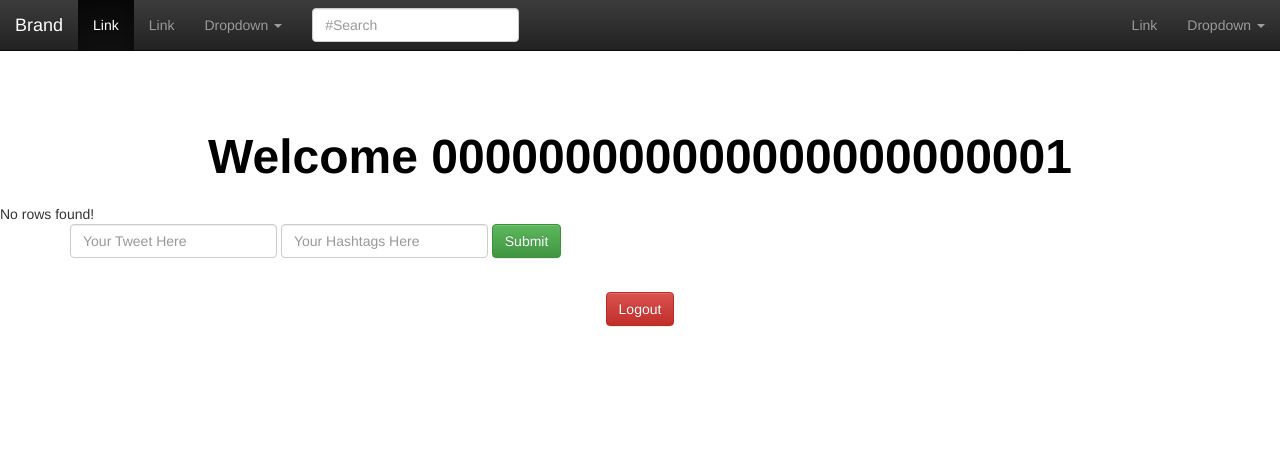
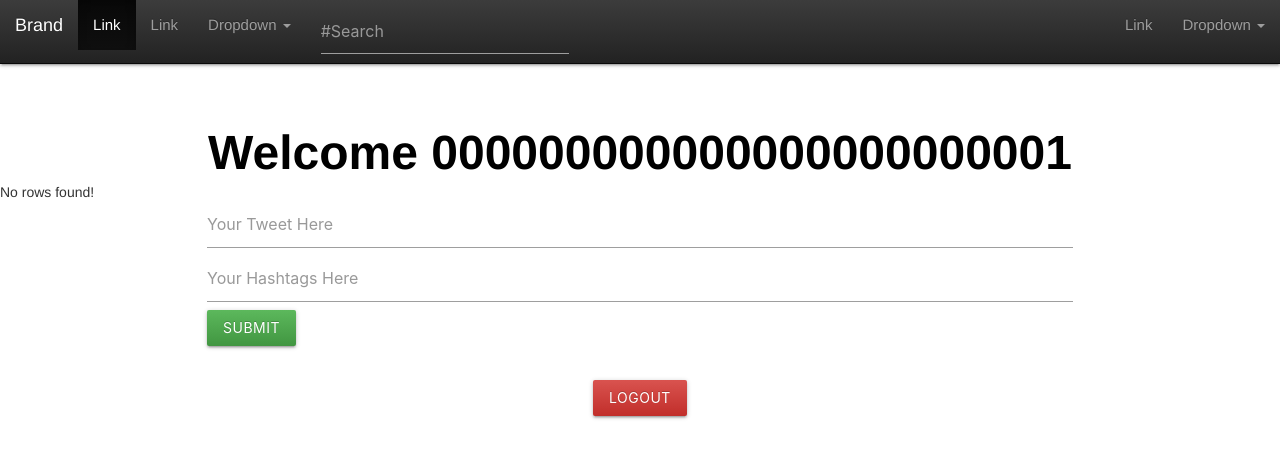
Before and after one commit to FinalProject1/Final-Project, a PHP site: page /edit.php in a window 1280 px wide. Shown: the top 458 px of the page. Run offline with PHP 8.4, Linux system fonts and the light colour scheme; the visitor is signed in with stand-in values (Sample User, id 1); data that the repository does not hold is empty; some libraries are stand-ins or nearby versions.

Commit message:
make things prettier

```diff
--- a/edit.php
+++ b/edit.php
@@ -6,6 +6,14 @@
 
 		<!-- Optional theme -->
 		<link rel="stylesheet" href="https://maxcdn.bootstrapcdn.com/bootstrap/3.3.7/css/bootstrap-theme.min.css" integrity="sha384-rHyoN1iRsVXV4nD0JutlnGaslCJuC7uwjduW9SVrLvRYooPp2bWYgmgJQIXwl/Sp" crossorigin="anonymous">
+
+		<!--Import Google Icon Font-->
+	    <link href="http://fonts.googleapis.com/icon?family=Material+Icons" rel="stylesheet">
+	    <!--Import materialize.css-->
+	    <link type="text/css" rel="stylesheet" href="css/materialize.min.css"  media="screen,projection"/>
+
+	    <!--Let browser know website is optimized for mobile-->
+	    <meta name="viewport" content="width=device-width, initial-scale=1.0"/>
 
 		<style>
 			h3 {
@@ -106,7 +114,9 @@
 
 	</head>
 	<body>
-
+    <!--Import jQuery before materialize.js-->
+      <script type="text/javascript" src="https://code.jquery.com/jquery-2.1.1.min.js"></script>
+      <script type="text/javascript" src="js/materialize.min.js"></script>
 
 
 	<?php
```
